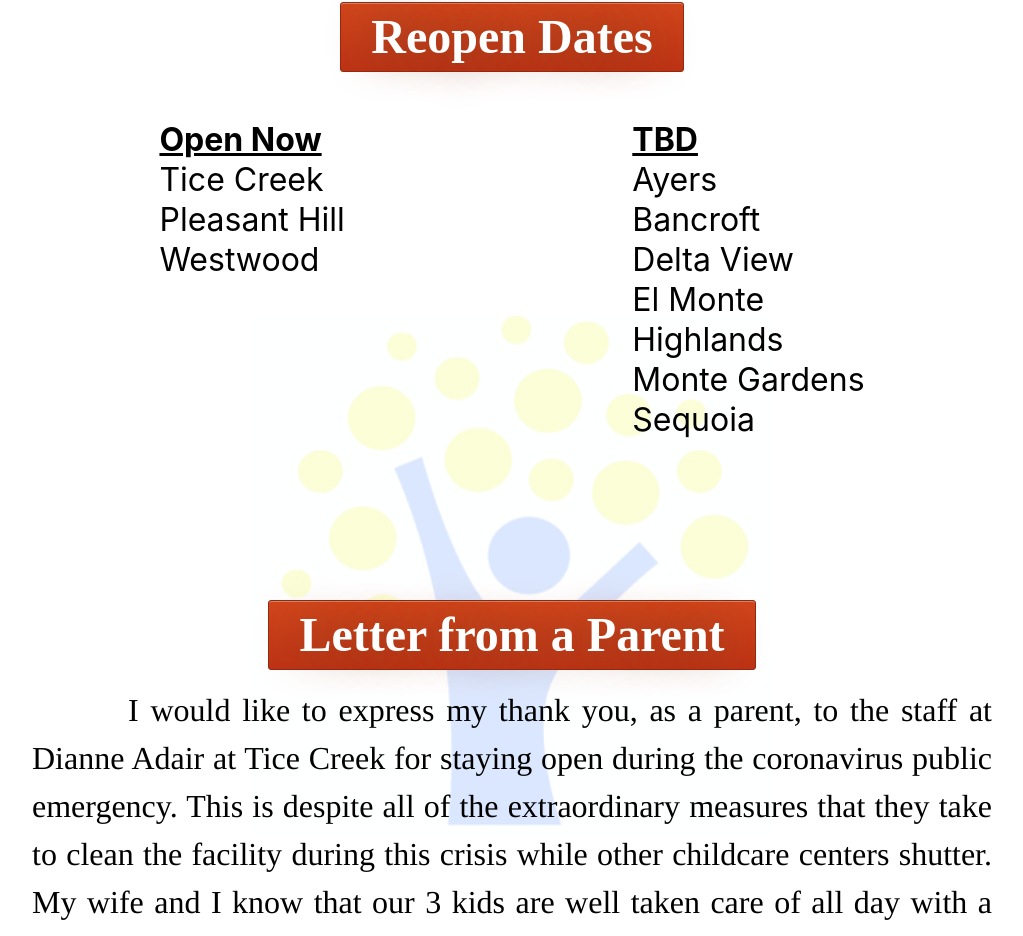
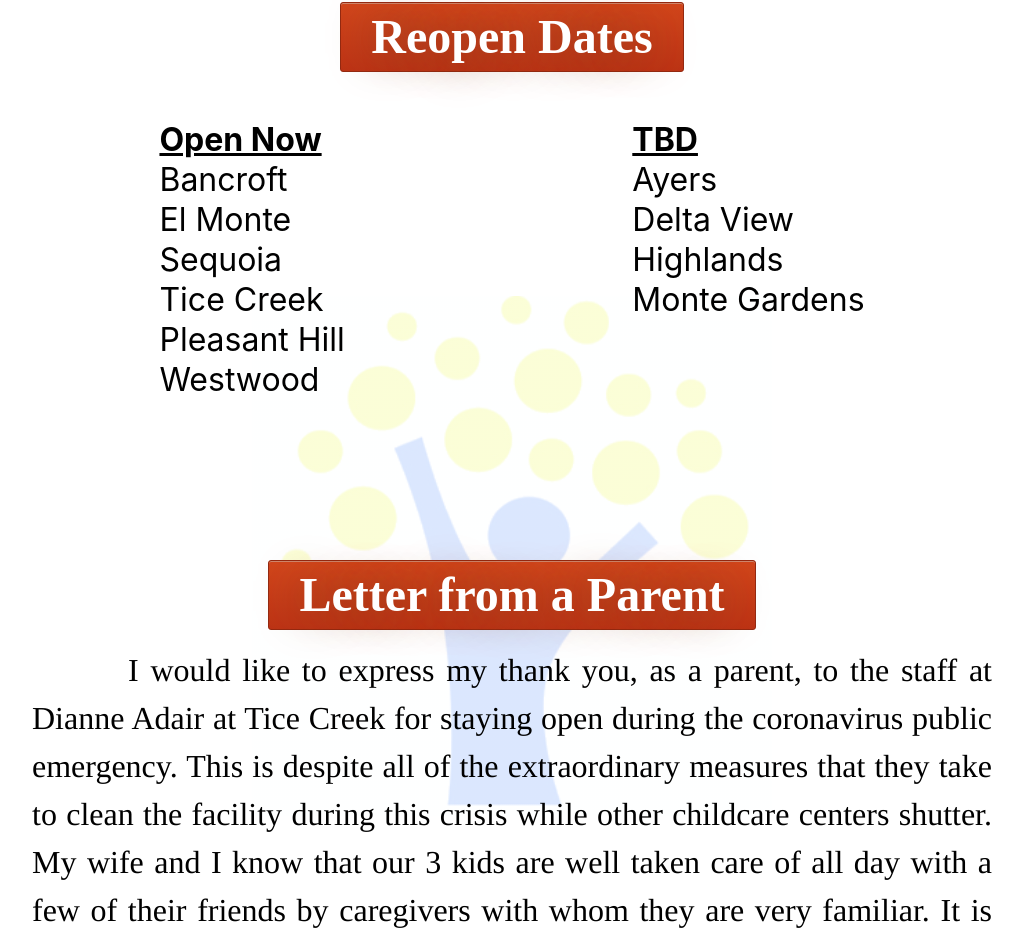
Before and after one commit to rsoghall/da-personal-project, a React (Create React App) app: page /#/Corona in a window 1280 px wide. Shown: the part 814-1750 px from the top of the page, without its empty margins (128-1151 px from the left). Built offline with nearby package versions, Linux system fonts and the light colour scheme; no server answers.

Commit message:
updated Open Daycarecenters

```diff
--- a/src/views/Corona/Corona.jsx
+++ b/src/views/Corona/Corona.jsx
@@ -28,6 +28,9 @@ export default function Corona() {
                         Open Now
                     </h2>
                     <div>
+                        Bancroft<br />
+                        El Monte<br />
+                        Sequoia<br />
                         Tice Creek<br />
                         Pleasant Hill<br />
                         Westwood
@@ -39,12 +42,9 @@ export default function Corona() {
                     </h2>
                     <div>
                         Ayers<br />
-                        Bancroft<br />
                         Delta View<br />
-                        El Monte<br />
                         Highlands<br />
-                        Monte Gardens<br />
-                        Sequoia
+                        Monte Gardens
                     </div>
                 </div>
 
```
